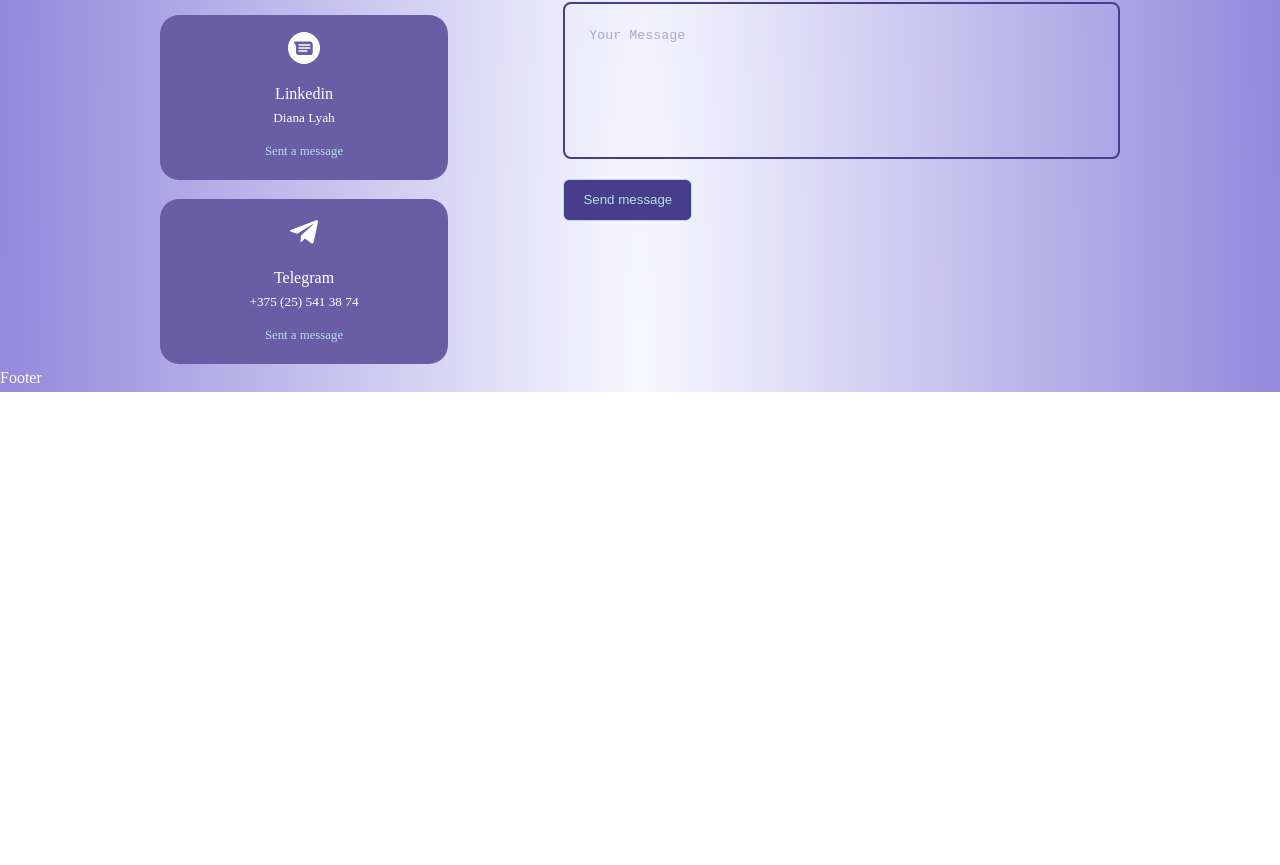
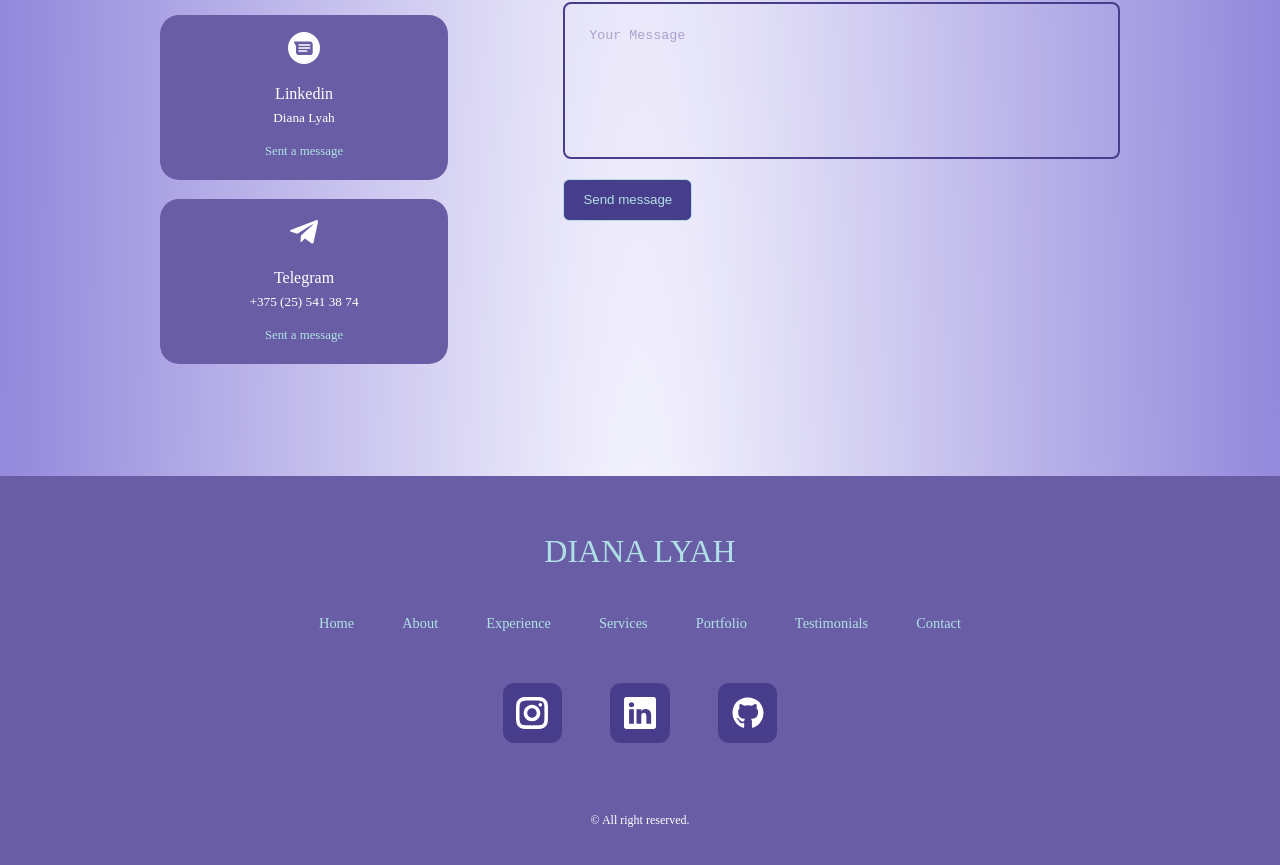
Before and after one commit to Diana-ctrl/My-resume, a React (Create React App) app: page / in a window 1280 px wide. Shown: the part 5438-6303 px from the top of the page. Before the commit the page ends 5830 px from the top, so only its background shows below. Built offline with nearby package versions, Linux system fonts and the light colour scheme; a web font is replaced by a local one.

Commit message:
Work with 'Footer' component

```diff
--- a/src/components/footer/Footer.jsx
+++ b/src/components/footer/Footer.jsx
@@ -1,9 +1,41 @@
 import React from 'react';
 import './footer.css';
+import { GrInstagram } from 'react-icons/gr';
+import { FaGithub } from 'react-icons/fa';
+import { BsLinkedin } from 'react-icons/bs';
 
 const Footer = () => {
   return (
-    <div>Footer</div>
+    <footer>
+      <a href='#' className='footer_logo'>DIANA LYAH</a>
+      <ul className='permalinks'>
+        <li><a href="#">Home</a></li>
+        <li><a href="#about">About</a></li>
+        <li><a href="#experience">Experience</a></li>
+        <li><a href="#services">Services</a></li>
+        <li><a href="#portfolio">Portfolio</a></li>
+        <li><a href="#testimonials">Testimonials</a></li>
+        <li><a href="#contact">Contact</a></li>
+      </ul>
+
+      <div className='footer_socials'>
+        <a href='https://www.instagram.com/diana_lyah/'>
+          <GrInstagram size={'2rem'} />
+        </a>
+        <a href='https://www.linkedin.com/in/diana-lyah-7332641a2/'>
+          <BsLinkedin size={'2rem'} />
+        </a>
+        <a href='https://github.com/Diana-ctrl'>
+          <FaGithub size={'2rem'} />
+        </a>
+      </div>
+
+      <div className='footer_copyright'>
+        <small>
+          &copy; All right reserved.
+        </small>
+      </div>
+    </footer>
   )
 }
 
--- a/src/components/footer/footer.css
+++ b/src/components/footer/footer.css
@@ -0,0 +1,61 @@
+footer {
+  background: var( --color-bg-variant);
+  padding: 3rem 0;
+  text-align: center;
+  font-size: 0.9rem;
+  margin-top: 7rem;
+}
+
+.footer_logo {
+  font-size: 2rem;
+  font-weight: 500;
+  margin-bottom: 2rem;
+  display: inline-block;
+}
+
+.permalinks {
+  display: flex;
+  flex-wrap: wrap;
+  justify-content: center;
+  gap: 3rem;
+  margin: 0 auto 3rem;
+}
+
+.footer_socials {
+  display: flex;
+  justify-content: center;
+  gap: 3rem;
+  margin-bottom: 4rem;
+}
+
+.footer_socials a {
+  background: var(--color-primary-variant);
+  color: var(--color-white);
+  padding: 0.8rem;
+  border-radius: 0.7rem;
+  display: flex;
+  border: 1px solid transparent;
+  transition: var(--transition);
+}
+
+.footer_socials a:hover {
+  background: transparent;
+  border: 1px solid var(--color-bg-variant);
+  color: var(--color-bg);
+}
+
+.footer_copyright {
+  margin-bottom: 4rem;
+}
+
+/* ===========MEDIA QUERIES (SMALL DEVICES)=========== */
+
+@media screen and (max-width: 600px) {
+  .permalinks {
+    flex-direction: column;
+    gap: 1rem;
+  }
+  .footer_socials {
+    margin-bottom: 2rem;
+  }
+}
--- a/src/components/testimonials/Testimonials.jsx
+++ b/src/components/testimonials/Testimonials.jsx
@@ -26,7 +26,7 @@
 
 const Testimonials = () => {
   return (
-    <section>
+    <section id='testimonials'>
       <h5>Reviews from colleaguess</h5>
       <h1>Testimonials</h1>
 
```
